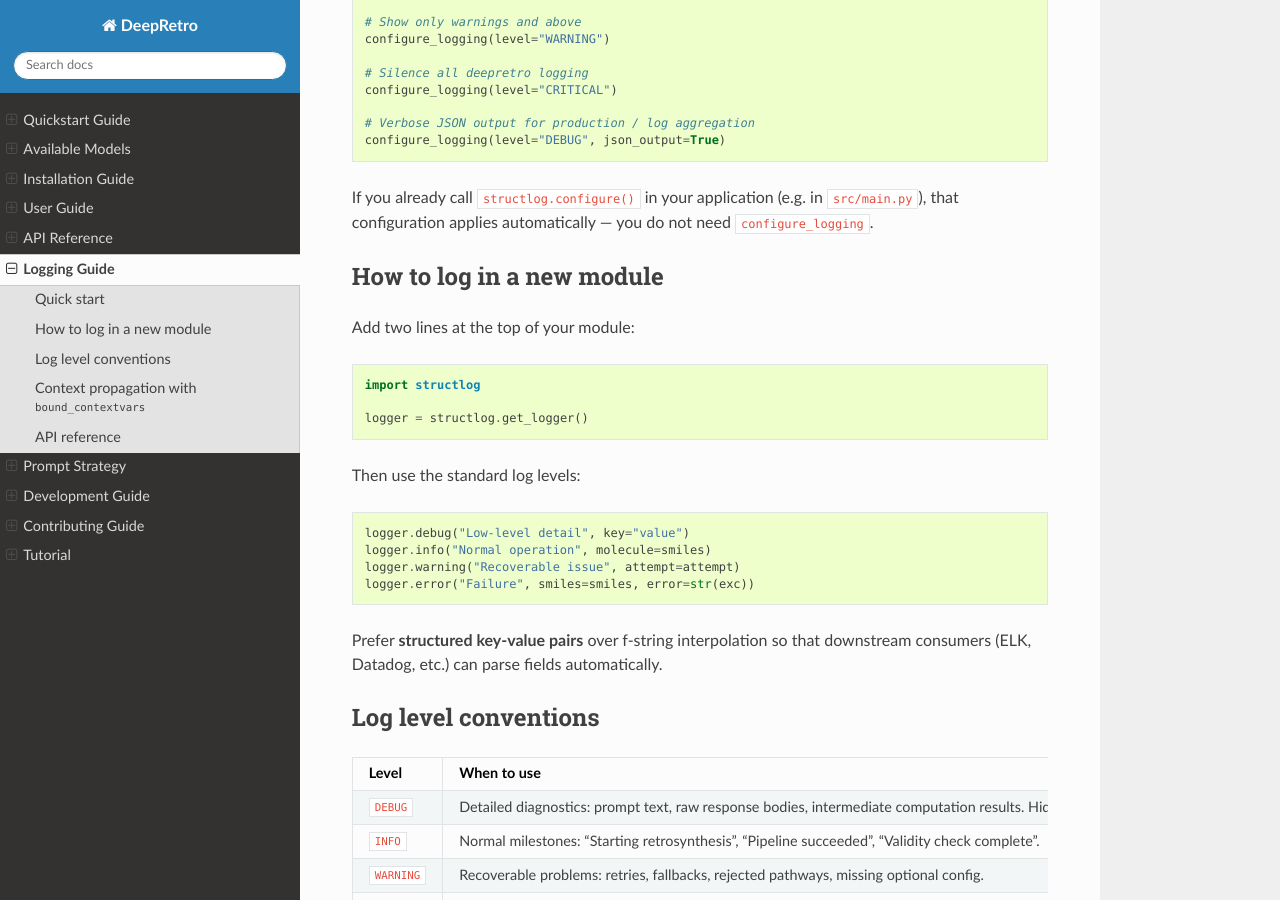
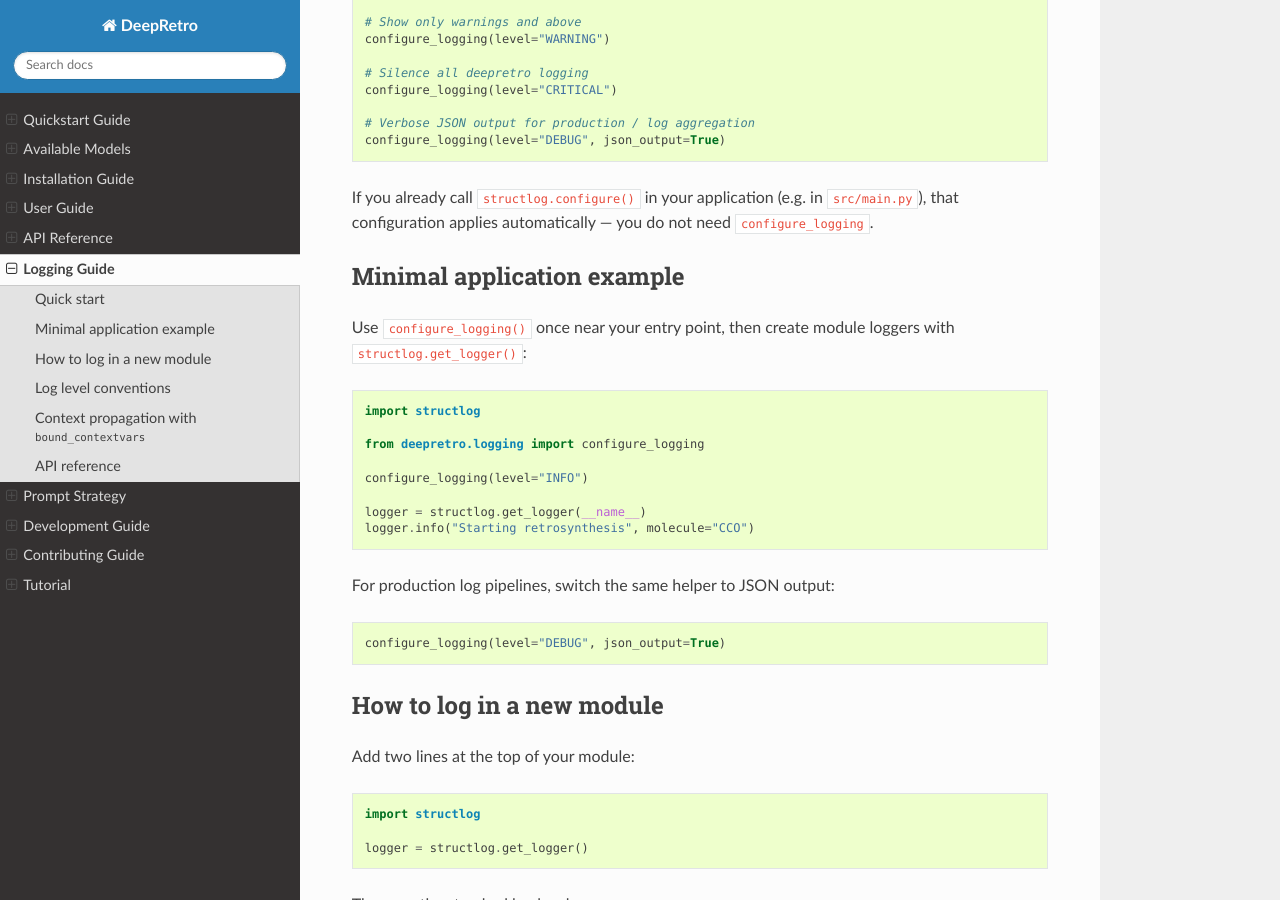
Before and after one commit to deepforestsci/DeepRetro, a Sphinx documentation site: the page built from docs/source/logging.rst, in a window 1280 px wide and 900 px high, scrolled down 466 px. Built offline with Sphinx 7.4.7 and the Read the Docs theme 3.1.0, drawn with Linux system fonts in a browser that asks for light colours; pages that are not in the unit, such as notebooks, are missing from menus.

Commit message:
add examples

```diff
--- a/docs/source/logging.rst
+++ b/docs/source/logging.rst
@@ -32,6 +32,29 @@
 If you already call ``structlog.configure()`` in your application (e.g. in
 ``src/main.py``), that configuration applies automatically — you do not need
 ``configure_logging``.
+
+Minimal application example
+---------------------------
+
+Use ``configure_logging()`` once near your entry point, then create module
+loggers with ``structlog.get_logger()``:
+
+.. code-block:: python
+
+   import structlog
+
+   from deepretro.logging import configure_logging
+
+   configure_logging(level="INFO")
+
+   logger = structlog.get_logger(__name__)
+   logger.info("Starting retrosynthesis", molecule="CCO")
+
+For production log pipelines, switch the same helper to JSON output:
+
+.. code-block:: python
+
+   configure_logging(level="DEBUG", json_output=True)
 
 How to log in a new module
 --------------------------
```
Also changed, not shown: 2 other files.
